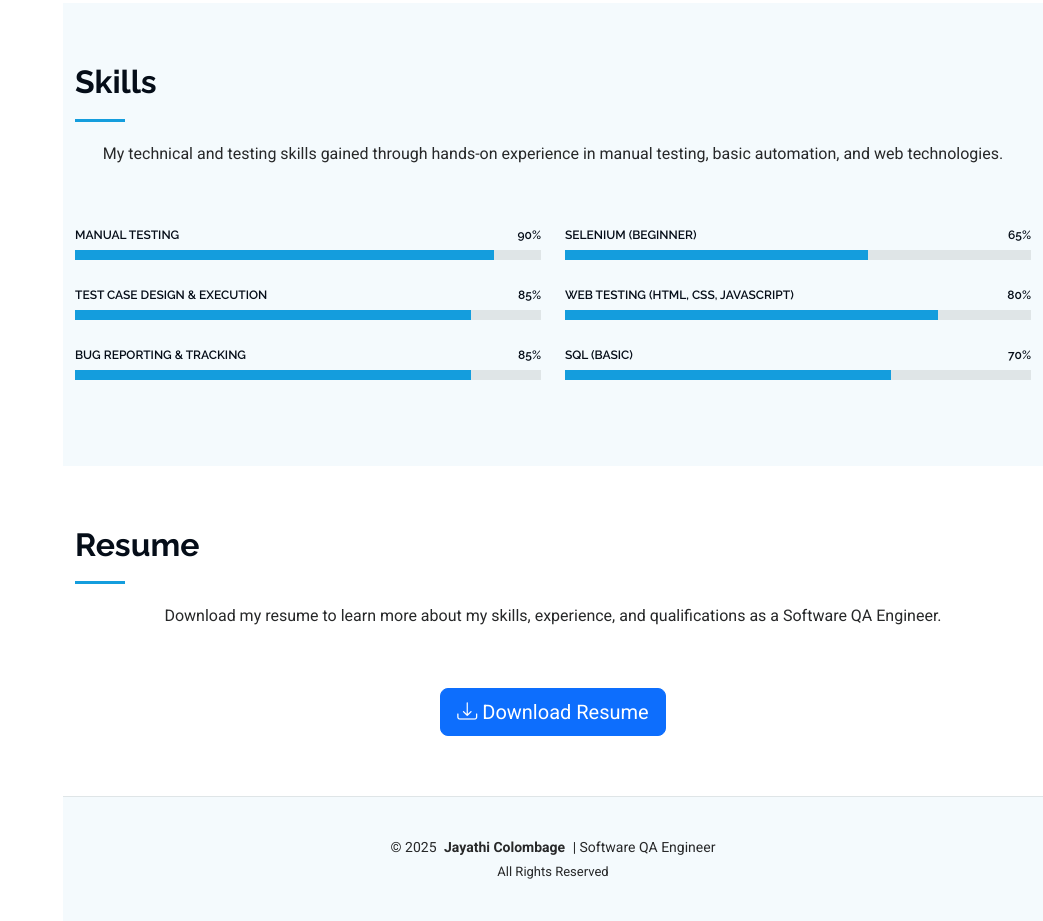
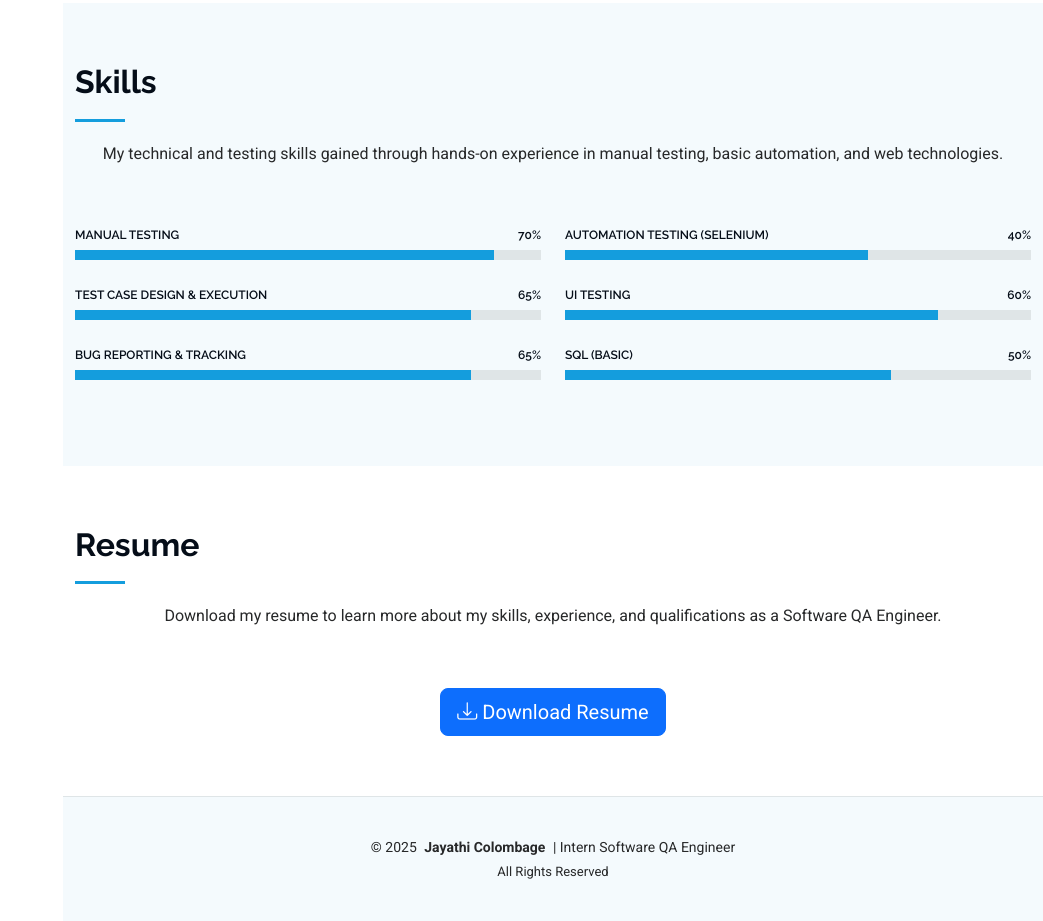
Before and after one commit to Jclo99/jayathicolombage.github.io, a plain HTML site: page index.html in a window 1280 px wide. Shown: the part 1680-2601 px from the top of the page, without its empty margins (237-1280 px from the left). Drawn offline with Linux system fonts and the light colour scheme.

Commit message:
Add files via upload

```diff
--- a/index.html
+++ b/index.html
@@ -3,7 +3,7 @@
   <head>
     <meta charset="utf-8" />
     <meta content="width=device-width, initial-scale=1.0" name="viewport" />
-    <title>Index - iPortfolio Bootstrap Template</title>
+    <title>Jayathi Colombage Portfolio</title>
     <meta content="" name="description" />
     <meta content="" name="keywords" />
 
@@ -152,7 +152,7 @@
             I'm
             <span
               class="typed"
-              data-typed-items=" Software QA Engineer,  Manual Tester ,  Selenium (Beginner)"
+              data-typed-items="  Software QA Engineer Intern,  Manual Tester ,  Automation Tester(Beginner)"
             ></span
             ><span
               class="typed-cursor typed-cursor--blink"
@@ -173,7 +173,7 @@
         <div class="container section-title" data-aos="fade-up">
           <h2>About</h2>
           <p style="text-align: justify;">
-          I am a dedicated Software Quality Assurance Engineer with hands-on experience in manual testing of web and mobile applications. I am passionate about ensuring software quality by identifying defects, validating requirements, and improving user experience.
+          I am a dedicated Intern Software Quality Assurance Engineer with hands-on experience in manual testing of web and mobile applications. I am passionate about ensuring software quality by identifying defects, validating requirements, and improving user experience.
 
 I have experience in writing and executing test cases, performing functional, regression, and UI testing, and collaborating closely with developers to resolve issues efficiently. I also have basic knowledge of automation testing using Selenium and am continuously learning to enhance my testing skills.
 
@@ -189,7 +189,7 @@ With a background in Computer Science and Statistics, I am detail-oriented, anal
               <img src="assets/img/jayathi2.jpeg" class="img-fluid" alt="" />
             </div>
             <div class="col-lg-8 content">
-              <h2>Software Quality Assurance Engineer</h2>
+              <h2>Intern Software Quality Assurance Engineer</h2>
               <p class="fst-italic py-3">
                  A detail-oriented Software QA Engineer with experience in testing web and mobile applications to ensure high-quality, reliable, and user-friendly software solutions.
               </p>
@@ -353,7 +353,7 @@ With a background in Computer Science and Statistics, I am detail-oriented, anal
 
         <div class="progress">
           <span class="skill">
-            <span>Manual Testing</span> <i class="val">90%</i>
+            <span>Manual Testing</span> <i class="val">70%</i>
           </span>
           <div class="progress-bar-wrap">
             <div
@@ -368,7 +368,7 @@ With a background in Computer Science and Statistics, I am detail-oriented, anal
 
         <div class="progress">
           <span class="skill">
-            <span>Test Case Design & Execution</span> <i class="val">85%</i>
+            <span>Test Case Design & Execution</span> <i class="val">65%</i>
           </span>
           <div class="progress-bar-wrap">
             <div
@@ -383,7 +383,7 @@ With a background in Computer Science and Statistics, I am detail-oriented, anal
 
         <div class="progress">
           <span class="skill">
-            <span>Bug Reporting & Tracking</span> <i class="val">85%</i>
+            <span>Bug Reporting & Tracking</span> <i class="val">65%</i>
           </span>
           <div class="progress-bar-wrap">
             <div
@@ -403,7 +403,7 @@ With a background in Computer Science and Statistics, I am detail-oriented, anal
 
         <div class="progress">
           <span class="skill">
-            <span>Selenium (Beginner)</span> <i class="val">65%</i>
+            <span>Automation Testing (Selenium) </span> <i class="val">40%</i>
           </span>
           <div class="progress-bar-wrap">
             <div
@@ -418,7 +418,7 @@ With a background in Computer Science and Statistics, I am detail-oriented, anal
 
         <div class="progress">
           <span class="skill">
-            <span>Web Testing (HTML, CSS, JavaScript)</span> <i class="val">80%</i>
+            <span>UI Testing</span> <i class="val">60%</i>
           </span>
           <div class="progress-bar-wrap">
             <div
@@ -433,7 +433,7 @@ With a background in Computer Science and Statistics, I am detail-oriented, anal
 
         <div class="progress">
           <span class="skill">
-            <span>SQL (Basic)</span> <i class="val">70%</i>
+            <span>SQL (Basic)</span> <i class="val">50%</i>
           </span>
           <div class="progress-bar-wrap">
             <div
@@ -784,7 +784,7 @@ With a background in Computer Science and Statistics, I am detail-oriented, anal
       <p>
         © <span>2025</span>
         <strong class="px-1 sitename">Jayathi Colombage</strong>
-        <span> | Software QA Engineer</span>
+        <span> | Intern Software QA Engineer</span>
       </p>
     </div>
 
```
